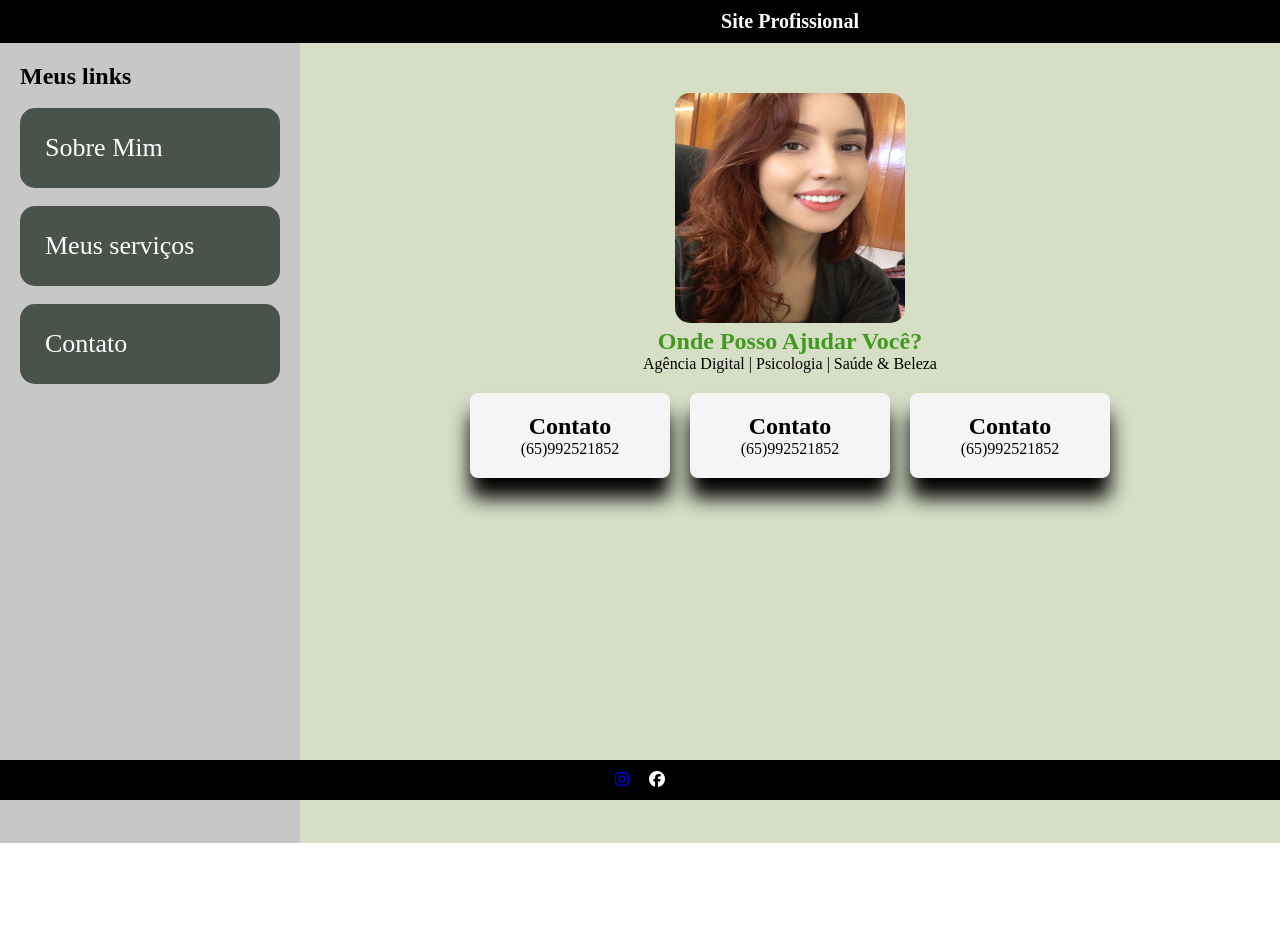
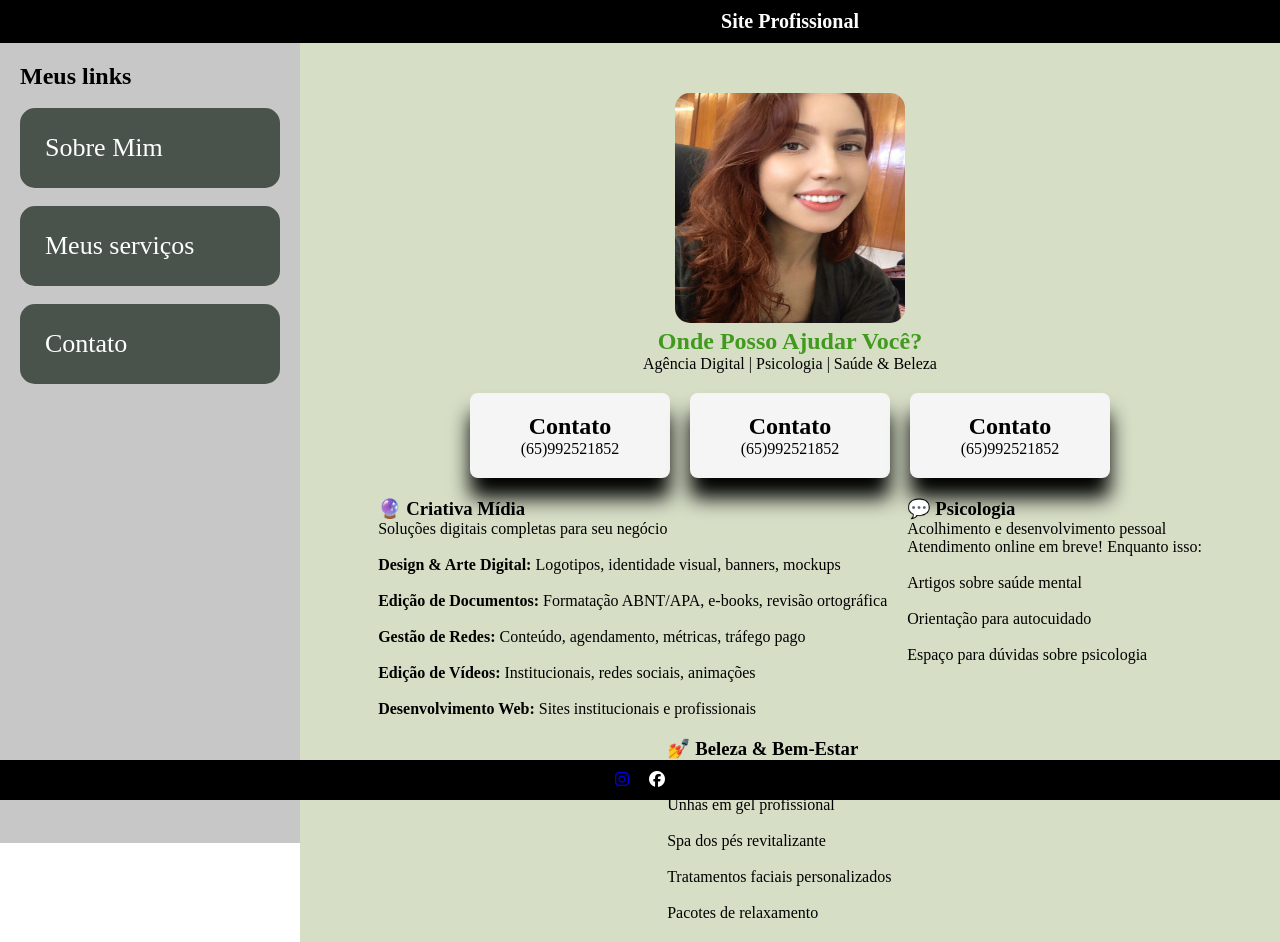
Before and after one commit to KarineMidia/MeuSitePessoal, a plain HTML site: page Meusserviços.html in a window 1280 px wide. Before the commit the page ends 843 px from the top, so only its background shows below. Drawn offline with Linux system fonts and the light colour scheme.

Commit message:
atualizações

```diff
--- a/Meusserviços.html
+++ b/Meusserviços.html
@@ -37,6 +37,46 @@
                  <h2>Contato</h2>
                  <p>(65)992521852</p>
              </div>
+             <div class="service-card">
+  <h3>🔮 Criativa Mídia</h3>
+  <p class="summary">Soluções digitais completas para seu negócio</p>
+  <div class="details">
+    <ul>
+      <li><strong>Design & Arte Digital:</strong> Logotipos, identidade visual, banners, mockups</li>
+      <li><strong>Edição de Documentos:</strong> Formatação ABNT/APA, e-books, revisão ortográfica</li>
+      <li><strong>Gestão de Redes:</strong> Conteúdo, agendamento, métricas, tráfego pago</li>
+      <li><strong>Edição de Vídeos:</strong> Institucionais, redes sociais, animações</li>
+      <li><strong>Desenvolvimento Web:</strong> Sites institucionais e profissionais</li>
+    </ul>
+  </div>
+</div>
+
+<div class="service-card">
+  <h3>💬 Psicologia</h3>
+  <p class="summary">Acolhimento e desenvolvimento pessoal</p>
+  <div class="details">
+    <p>Atendimento online em breve! Enquanto isso:</p>
+    <ul>
+      <li>Artigos sobre saúde mental</li>
+      <li>Orientação para autocuidado</li>
+      <li>Espaço para dúvidas sobre psicologia</li>
+    </ul>
+  </div>
+</div>
+
+<div class="service-card">
+  <h3>💅 Beleza & Bem-Estar</h3>
+  <p class="summary">Experiências de autocuidado premium</p>
+  <div class="details">
+    <ul>
+      <li>Unhas em gel profissional</li>
+      <li>Spa dos pés revitalizante</li>
+<li>Tratamentos faciais personalizados</li>
+      <li>Pacotes de relaxamento</li>
+    </ul>
+  </div>
+</div>
+
     </main>
     </div>
     <footer>
```
